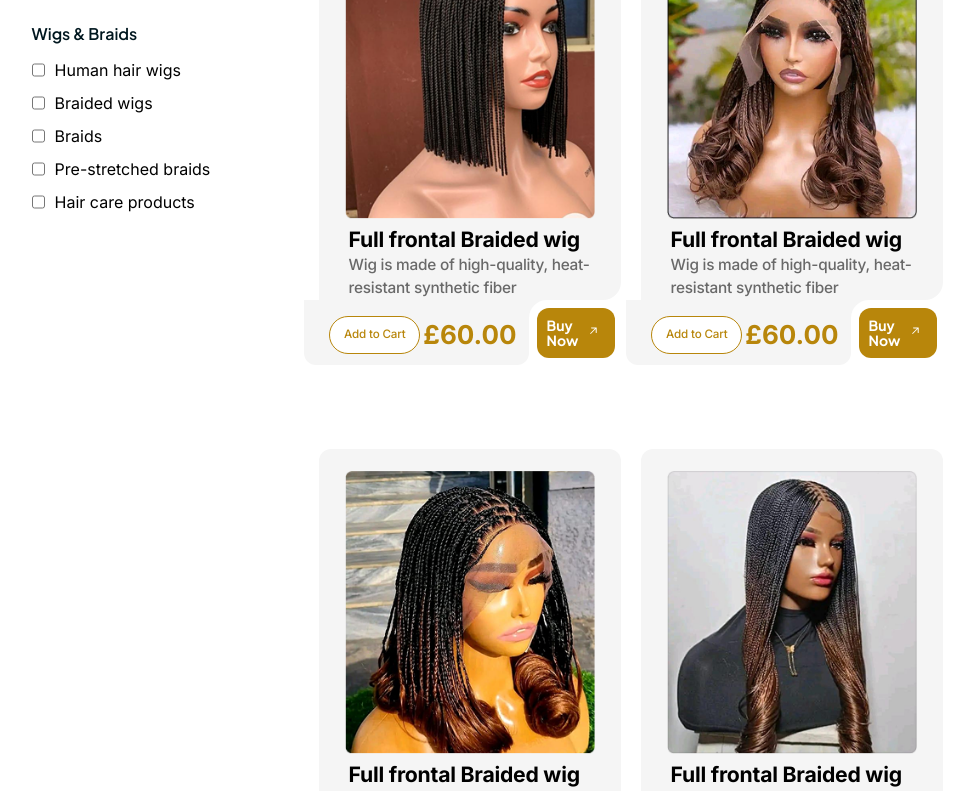
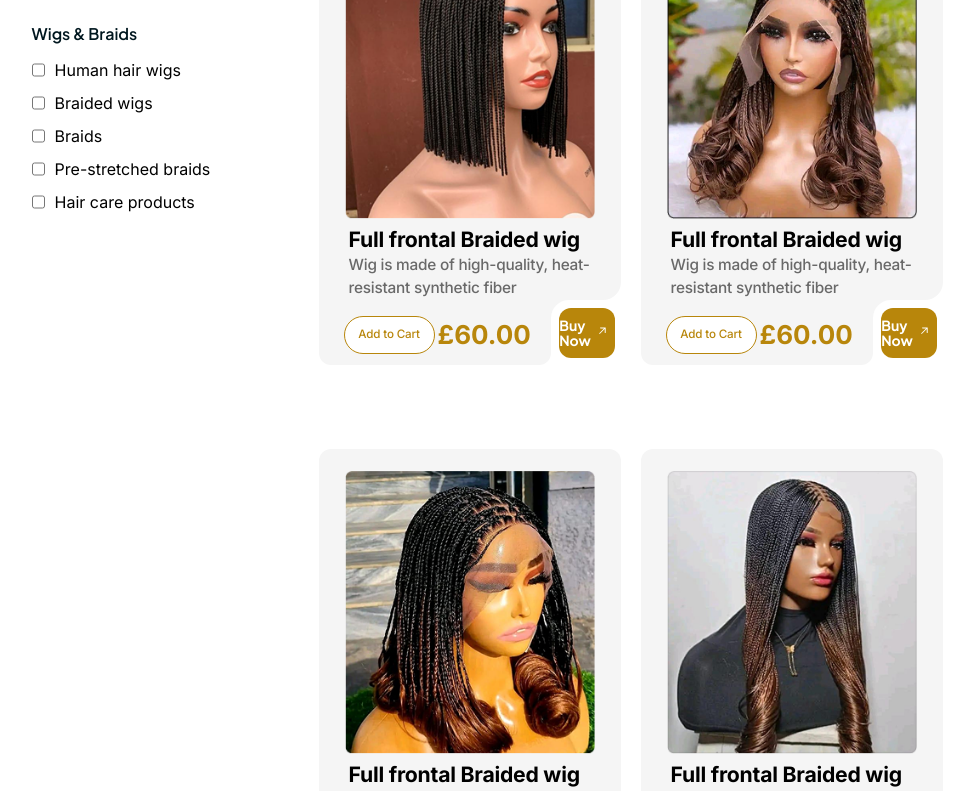
Before and after one commit to temfa/hostruct, a Next.js app: page /wigs in a window 1280 px wide. Shown: the part 779-1570 px from the top of the page, without its empty margins (58-1026 px from the left). Built offline with nearby package versions, Linux system fonts and the light colour scheme.

Commit message:
Made some changes

```diff
--- a/components/product/styles.module.css
+++ b/components/product/styles.module.css
@@ -239,6 +239,7 @@
     /* border-radius: 12px; */
     border-top-left-radius: 18px;
     height: 65px;
+    width: 70px;
     padding: 8px 6px 6px 8px;
     /* width: 850px; */
     /* margin-left: -24px; */
--- a/components/related-products/styles.module.css
+++ b/components/related-products/styles.module.css
@@ -127,7 +127,7 @@
     border-top-left-radius: 18px;
     height: 65px;
     padding: 8px 6px 6px 8px;
-    width: 67px;
+    width: 63px;
     /* margin-left: -24px; */
 }
 
```
